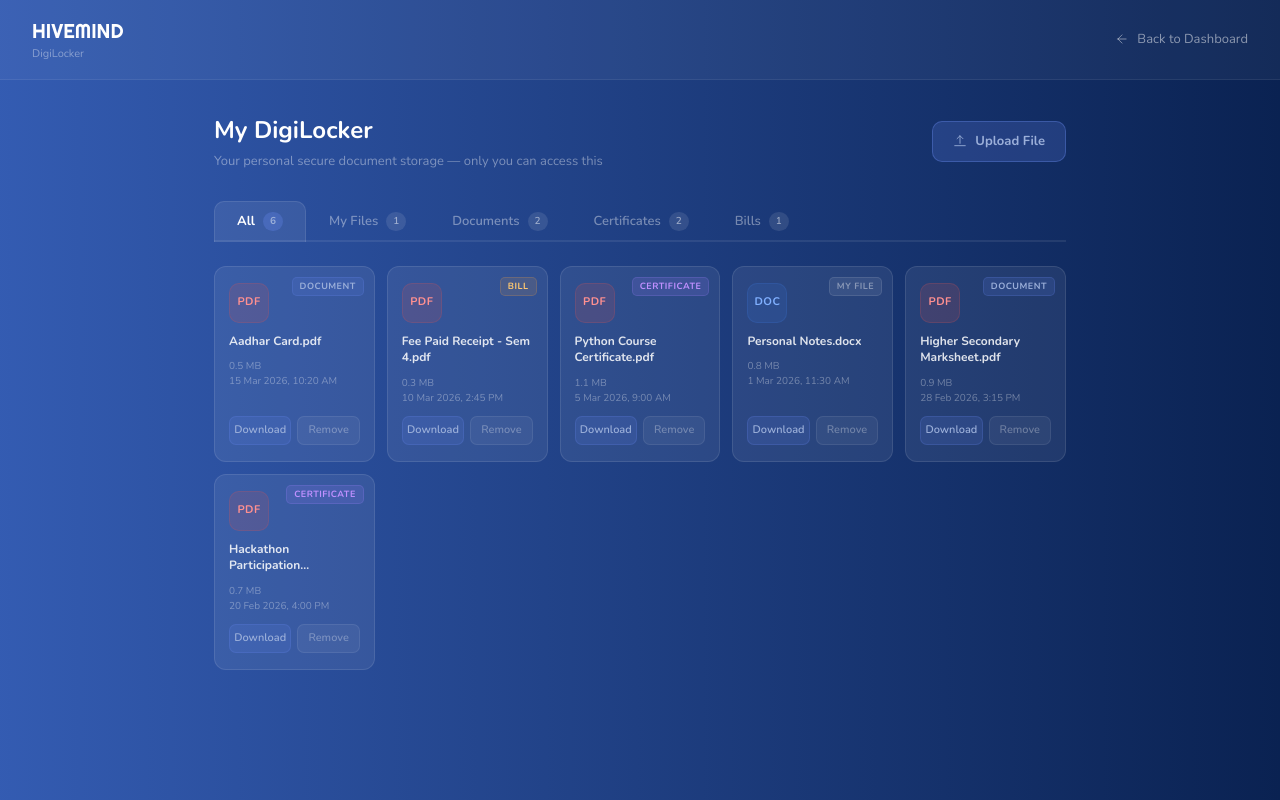
After one commit to sumedha-0407/hivemind, a Django app: page /accounts/digilocker/ in a window 1280 px wide. The commit adds this page. Run offline with Django 5.2, Linux system fonts and the light colour scheme.

Commit message:
digi locker

```diff
--- a/accounts/urls.py
+++ b/accounts/urls.py
@@ -11,4 +11,5 @@ urlpatterns = [
     path('study-materials/', views.study_materials_view, name='study_materials'),
     path('study-materials/<str:code>/', views.subject_materials_view, name='subject_materials'),
     path('assignments/', views.assignments_view, name='assignments'),
+    path('digilocker/', views.digilocker_view, name='digilocker'),
     ]
--- a/accounts/views.py
+++ b/accounts/views.py
@@ -52,3 +52,6 @@ def subject_materials_view(request, code):
 
 def assignments_view(request):
     return render(request, 'accounts/assignments.html')
+
+def digilocker_view(request):
+    return render(request, 'accounts/digilocker.html')
--- a/templates/accounts/dashboard.html
+++ b/templates/accounts/dashboard.html
@@ -273,7 +273,7 @@
       <svg class="nav-icon" viewBox="0 0 24 24" fill="none"><path d="M2 3 Q2 1 4 1 L20 1 Q22 1 22 3 L22 21 Q22 23 20 23 L4 23 Q2 23 2 21 Z" stroke="currentColor" stroke-width="1.5"/><line x1="7" y1="7" x2="17" y2="7" stroke="currentColor" stroke-width="1.2" stroke-linecap="round"/><line x1="7" y1="11" x2="17" y2="11" stroke="currentColor" stroke-width="1.2" stroke-linecap="round"/><line x1="2" y1="1" x2="2" y2="23" stroke="currentColor" stroke-width="2" stroke-linecap="round"/></svg>
       Study Materials
     </a>
-    <a href="#" class="nav-item">
+    <a href="{% url 'digilocker' %}" class="nav-item">
       <svg class="nav-icon" viewBox="0 0 24 24" fill="none"><rect x="3" y="11" width="18" height="12" rx="2" stroke="currentColor" stroke-width="1.5"/><path d="M7 11 L7 7 Q7 3 12 3 Q17 3 17 7 L17 11" stroke="currentColor" stroke-width="1.5" fill="none" stroke-linecap="round"/><circle cx="12" cy="17" r="2" stroke="currentColor" stroke-width="1.2"/></svg>
       DigiLocker
     </a>
--- /dev/null
+++ b/templates/accounts/digilocker.html
@@ -0,0 +1,431 @@
+{% extends 'base.html' %}
+
+{% block title %}HIVEMIND - DigiLocker{% endblock %}
+
+{% block background %}{% endblock background %}
+
+{% block content %}
+<style>
+  @import url('https://fonts.googleapis.com/css2?family=Righteous&family=Nunito:wght@400;600;700&display=swap');
+  * { font-family: 'Nunito', sans-serif; box-sizing: border-box; }
+  body {
+    background: linear-gradient(90deg, hsla(221, 55%, 45%, 1) 0%, hsla(220, 78%, 18%, 1) 100%);
+    min-height: 100vh;
+  }
+
+  /* TOP NAV */
+  .top-nav {
+    display: flex; align-items: center; justify-content: space-between;
+    padding: 16px 32px;
+    background: rgba(255,255,255,0.04);
+    border-bottom: 1px solid rgba(255,255,255,0.07);
+    position: sticky; top: 0; z-index: 10;
+  }
+  .nav-logo { font-family: 'Righteous', cursive; font-size: 20px; color: white; }
+  .nav-logo span { font-size: 11px; color: rgba(255,255,255,0.4); display: block; font-family: 'Nunito', sans-serif; font-weight: 400; }
+  .nav-back {
+    display: flex; align-items: center; gap: 8px;
+    font-size: 13px; color: rgba(255,255,255,0.5);
+    text-decoration: none; transition: all 0.2s;
+  }
+  .nav-back:hover { color: white; text-decoration: none; }
+
+  /* MAIN */
+  .main { max-width: 900px; margin: 0 auto; padding: 32px 24px; }
+
+  /* PAGE HEADER */
+  .page-header {
+    display: flex; align-items: center; justify-content: space-between;
+    margin-bottom: 28px;
+  }
+  .page-title { font-size: 24px; font-weight: 700; color: white; margin: 0; }
+  .page-sub { font-size: 13px; color: rgba(255,255,255,0.4); margin: 4px 0 0; }
+
+  /* UPLOAD BUTTON */
+  .upload-btn {
+    display: flex; align-items: center; gap: 8px;
+    padding: 10px 20px; border-radius: 10px;
+    background: rgba(104,137,238,0.2);
+    border: 1px solid rgba(104,137,238,0.35);
+    color: #9bafd9; font-size: 13px; font-weight: 700;
+    cursor: pointer; transition: all 0.2s; font-family: 'Nunito', sans-serif;
+  }
+  .upload-btn:hover { background: rgba(104,137,238,0.35); color: white; }
+
+  /* TABS */
+  .tabs {
+    display: flex; gap: 0;
+    border-bottom: 2px solid rgba(255,255,255,0.08);
+    margin-bottom: 24px;
+  }
+  .tab {
+    padding: 10px 22px; cursor: pointer;
+    font-size: 13px; font-weight: 600;
+    color: rgba(255,255,255,0.4);
+    border-radius: 10px 10px 0 0;
+    border: 1px solid transparent; border-bottom: none;
+    transition: all 0.2s; position: relative; bottom: -2px;
+    display: flex; align-items: center; gap: 8px;
+  }
+  .tab:hover { color: rgba(255,255,255,0.7); background: rgba(255,255,255,0.04); }
+  .tab.active {
+    color: white; font-weight: 700;
+    background: rgba(255,255,255,0.08);
+    border-color: rgba(255,255,255,0.1);
+    border-bottom-color: transparent;
+  }
+  .tab .tab-count {
+    font-size: 10px; padding: 2px 7px; border-radius: 10px;
+    background: rgba(255,255,255,0.1); color: rgba(255,255,255,0.5);
+  }
+  .tab.active .tab-count { background: rgba(104,137,238,0.3); color: #9bafd9; }
+
+  /* FILE GRID */
+  .file-grid {
+    display: grid;
+    grid-template-columns: repeat(auto-fill, minmax(160px, 1fr));
+    gap: 12px;
+  }
+
+  /* FILE TILE */
+  .file-tile {
+    background: rgba(255,255,255,0.07);
+    border: 1px solid rgba(255,255,255,0.1);
+    border-radius: 12px; padding: 16px 14px;
+    display: flex; flex-direction: column; gap: 10px;
+    transition: all 0.2s; position: relative;
+  }
+  .file-tile:hover { background: rgba(255,255,255,0.11); border-color: rgba(255,255,255,0.18); transform: translateY(-2px); }
+
+  .file-type-icon {
+    width: 40px; height: 40px; border-radius: 10px;
+    display: flex; align-items: center; justify-content: center;
+    font-size: 11px; font-weight: 700; letter-spacing: 0.5px;
+  }
+  .icon-pdf { background: rgba(220,80,80,0.15); color: #ff9090; border: 1px solid rgba(220,80,80,0.2); }
+  .icon-doc { background: rgba(60,120,220,0.15); color: #80b0ff; border: 1px solid rgba(60,120,220,0.2); }
+  .icon-img { background: rgba(40,180,120,0.15); color: #70d0a0; border: 1px solid rgba(40,180,120,0.2); }
+  .icon-ppt { background: rgba(240,100,40,0.15); color: #ff9060; border: 1px solid rgba(240,100,40,0.2); }
+  .icon-vid { background: rgba(160,80,220,0.15); color: #c090ff; border: 1px solid rgba(160,80,220,0.2); }
+  .icon-other { background: rgba(255,255,255,0.08); color: rgba(255,255,255,0.5); border: 1px solid rgba(255,255,255,0.1); }
+
+  .file-name {
+    font-size: 12px; font-weight: 700; color: rgba(255,255,255,0.85);
+    line-height: 1.4; word-break: break-word;
+    display: -webkit-box; -webkit-line-clamp: 2; -webkit-box-orient: vertical;
+    line-clamp: 2; overflow: hidden;
+  }
+  .file-meta { font-size: 10px; color: rgba(255,255,255,0.35); line-height: 1.5; }
+
+  .file-actions { display: flex; gap: 6px; margin-top: auto; }
+  .file-action-btn {
+    flex: 1; padding: 5px 0; border-radius: 7px; cursor: pointer;
+    font-size: 11px; font-weight: 600; text-align: center;
+    transition: all 0.2s; border: none; font-family: 'Nunito', sans-serif;
+  }
+  .btn-download { background: rgba(104,137,238,0.15); color: #9bafd9; border: 1px solid rgba(104,137,238,0.2); }
+  .btn-download:hover { background: rgba(104,137,238,0.3); color: white; }
+  .btn-delete { background: rgba(255,255,255,0.05); color: rgba(255,255,255,0.3); border: 1px solid rgba(255,255,255,0.08); }
+  .btn-delete:hover { background: rgba(220,80,80,0.15); color: #ff9090; border-color: rgba(220,80,80,0.2); }
+
+  /* TAG BADGE */
+  .tag-badge {
+    position: absolute; top: 10px; right: 10px;
+    font-size: 9px; font-weight: 700; letter-spacing: 0.5px;
+    padding: 2px 7px; border-radius: 5px;
+  }
+  .tag-self { background: rgba(255,255,255,0.08); color: rgba(255,255,255,0.4); border: 1px solid rgba(255,255,255,0.1); }
+  .tag-document { background: rgba(104,137,238,0.15); color: #9bafd9; border: 1px solid rgba(104,137,238,0.2); }
+  .tag-certificate { background: rgba(160,130,255,0.15); color: #c090ff; border: 1px solid rgba(160,130,255,0.2); }
+  .tag-bill { background: rgba(240,160,64,0.12); color: #ffc870; border: 1px solid rgba(240,160,64,0.2); }
+  .tag-download { background: rgba(40,180,120,0.12); color: #70d0a0; border: 1px solid rgba(40,180,120,0.2); }
+
+  /* EMPTY STATE */
+  .empty-state {
+    grid-column: 1 / -1; text-align: center;
+    padding: 60px 20px; color: rgba(255,255,255,0.25);
+  }
+  .empty-state p { font-size: 13px; margin-top: 12px; line-height: 1.6; }
+
+  /* MODAL */
+  .modal-overlay {
+    position: fixed; top: 0; left: 0; width: 100%; height: 100%;
+    background: rgba(0,0,20,0.7); z-index: 100;
+    display: none; align-items: center; justify-content: center;
+    backdrop-filter: blur(4px);
+  }
+  .modal-overlay.open { display: flex; }
+  .modal {
+    background: linear-gradient(135deg, hsla(221,55%,35%,1), hsla(220,78%,22%,1));
+    border: 1px solid rgba(255,255,255,0.15);
+    border-radius: 20px; padding: 28px 32px;
+    width: 100%; max-width: 420px;
+    display: flex; flex-direction: column; gap: 18px;
+  }
+  .modal-title { font-size: 18px; font-weight: 700; color: white; }
+  .modal-sub { font-size: 12px; color: rgba(255,255,255,0.4); margin-top: -10px; }
+
+  .upload-zone {
+    border: 2px dashed rgba(255,255,255,0.15); border-radius: 12px;
+    padding: 28px 20px; text-align: center; cursor: pointer;
+    transition: all 0.2s; position: relative;
+  }
+  .upload-zone:hover { border-color: rgba(104,137,238,0.4); background: rgba(104,137,238,0.05); }
+  .upload-zone input { position: absolute; top: 0; left: 0; width: 100%; height: 100%; opacity: 0; cursor: pointer; }
+  .upload-zone-text { font-size: 13px; color: rgba(255,255,255,0.4); margin-top: 8px; }
+  .upload-zone-text span { color: #9bafd9; font-weight: 700; }
+  .selected-file { font-size: 12px; color: #9bafd9; margin-top: 8px; font-weight: 600; }
+
+  .modal-label { font-size: 11px; color: rgba(255,255,255,0.5); font-weight: 700; letter-spacing: 0.5px; margin-bottom: 6px; }
+  .tag-options { display: flex; gap: 8px; flex-wrap: wrap; }
+  .tag-option {
+    padding: 6px 14px; border-radius: 8px; cursor: pointer;
+    font-size: 12px; font-weight: 600; transition: all 0.2s;
+    background: rgba(255,255,255,0.06); color: rgba(255,255,255,0.5);
+    border: 1px solid rgba(255,255,255,0.1);
+  }
+  .tag-option:hover { background: rgba(255,255,255,0.1); color: white; }
+  .tag-option.selected { background: rgba(104,137,238,0.25); color: #9bafd9; border-color: rgba(104,137,238,0.4); }
+
+  .modal-actions { display: flex; gap: 10px; }
+  .modal-save {
+    flex: 1; padding: 11px; border-radius: 10px; border: none; cursor: pointer;
+    background: linear-gradient(135deg, rgba(104,137,238,0.8), rgba(80,110,210,0.9));
+    color: white; font-size: 14px; font-weight: 700;
+    font-family: 'Nunito', sans-serif; transition: all 0.25s;
+  }
+  .modal-save:hover { background: linear-gradient(135deg, rgba(104,137,238,1), rgba(80,110,210,1)); }
+  .modal-cancel {
+    padding: 11px 20px; border-radius: 10px; cursor: pointer;
+    background: rgba(255,255,255,0.06); color: rgba(255,255,255,0.5);
+    border: 1px solid rgba(255,255,255,0.1); font-size: 14px;
+    font-family: 'Nunito', sans-serif; transition: all 0.2s;
+  }
+  .modal-cancel:hover { background: rgba(255,255,255,0.1); color: white; }
+</style>
+
+<!-- TOP NAV -->
+<div class="top-nav">
+  <div class="nav-logo">
+    HIVEMIND
+    <span>DigiLocker</span>
+  </div>
+  <a href="{% url 'dashboard' %}" class="nav-back">
+    <svg width="14" height="14" viewBox="0 0 24 24" fill="none"><path d="M19 12H5M5 12L12 19M5 12L12 5" stroke="currentColor" stroke-width="1.5" stroke-linecap="round" stroke-linejoin="round"/></svg>
+    Back to Dashboard
+  </a>
+</div>
+
+<div class="main">
+  <div class="page-header">
+    <div>
+      <div class="page-title">My DigiLocker</div>
+      <div class="page-sub">Your personal secure document storage — only you can access this</div>
+    </div>
+    <button class="upload-btn" onclick="openModal()">
+      <svg width="14" height="14" viewBox="0 0 24 24" fill="none"><path d="M12 3 L12 16 M7 8 L12 3 L17 8" stroke="currentColor" stroke-width="1.5" stroke-linecap="round" stroke-linejoin="round"/><path d="M3 20 L21 20" stroke="currentColor" stroke-width="1.5" stroke-linecap="round"/></svg>
+      Upload File
+    </button>
+  </div>
+
+  <!-- TABS -->
+  <div class="tabs">
+    <div class="tab active" onclick="setTab('all')" id="tab-all">All <span class="tab-count" id="tc-all">0</span></div>
+    <div class="tab" onclick="setTab('self')" id="tab-self">My Files <span class="tab-count" id="tc-self">0</span></div>
+    <div class="tab" onclick="setTab('document')" id="tab-document">Documents <span class="tab-count" id="tc-document">0</span></div>
+    <div class="tab" onclick="setTab('certificate')" id="tab-certificate">Certificates <span class="tab-count" id="tc-certificate">0</span></div>
+    <div class="tab" onclick="setTab('bill')" id="tab-bill">Bills <span class="tab-count" id="tc-bill">0</span></div>
+  </div>
+
+  <!-- FILE GRID -->
+  <div class="file-grid" id="file-grid"></div>
+</div>
+
+<!-- UPLOAD MODAL -->
+<div class="modal-overlay" id="modal-overlay">
+  <div class="modal">
+    <div>
+      <div class="modal-title">Upload File</div>
+      <div class="modal-sub">Files are stored locally and only accessible by you</div>
+    </div>
+
+    <div class="upload-zone" id="upload-zone">
+      <input type="file" id="file-input" onchange="fileSelected(this)" accept="*/*"/>
+      <svg width="28" height="28" viewBox="0 0 24 24" fill="none" style="opacity:0.3;margin:0 auto"><path d="M12 3 L12 16 M7 8 L12 3 L17 8" stroke="white" stroke-width="1.5" stroke-linecap="round" stroke-linejoin="round"/><path d="M3 20 L21 20" stroke="white" stroke-width="1.5" stroke-linecap="round"/></svg>
+      <div class="upload-zone-text">Drop file here or <span>browse</span></div>
+      <div class="selected-file" id="selected-file-name"></div>
+    </div>
+
+    <div>
+      <div class="modal-label">TAG THIS FILE AS</div>
+      <div class="tag-options">
+        <div class="tag-option selected" onclick="selectTag(this, 'self')">My File</div>
+        <div class="tag-option" onclick="selectTag(this, 'document')">Document</div>
+        <div class="tag-option" onclick="selectTag(this, 'certificate')">Certificate</div>
+        <div class="tag-option" onclick="selectTag(this, 'bill')">Bill</div>
+      </div>
+    </div>
+
+    <div class="modal-actions">
+      <button class="modal-cancel" onclick="closeModal()">Cancel</button>
+      <button class="modal-save" onclick="saveFile()">Save to DigiLocker</button>
+    </div>
+  </div>
+</div>
+
+<script>
+  // Sample dummy files
+  let files = [
+    { id: 3, name: 'Aadhar Card.pdf', type: 'pdf', tag: 'document', size: '0.5 MB', date: '15 Mar 2026, 10:20 AM', subject: null },
+    { id: 4, name: 'Fee Paid Receipt - Sem 4.pdf', type: 'pdf', tag: 'bill', size: '0.3 MB', date: '10 Mar 2026, 2:45 PM', subject: null },
+    { id: 5, name: 'Python Course Certificate.pdf', type: 'pdf', tag: 'certificate', size: '1.1 MB', date: '5 Mar 2026, 9:00 AM', subject: null },
+    { id: 6, name: 'Personal Notes.docx', type: 'doc', tag: 'self', size: '0.8 MB', date: '1 Mar 2026, 11:30 AM', subject: null },
+    { id: 7, name: 'Higher Secondary Marksheet.pdf', type: 'pdf', tag: 'document', size: '0.9 MB', date: '28 Feb 2026, 3:15 PM', subject: null },
+    { id: 8, name: 'Hackathon Participation Certificate.pdf', type: 'pdf', tag: 'certificate', size: '0.7 MB', date: '20 Feb 2026, 4:00 PM', subject: null },
+  ];
+
+  let currentTab = 'all';
+  let selectedTag = 'self';
+  let selectedFileName = '';
+
+  function getTypeLabel(type) {
+    return { pdf: 'PDF', doc: 'DOC', ppt: 'PPT', img: 'IMG', vid: 'VID' }[type] || 'FILE';
+  }
+
+  function getTagLabel(tag) {
+    return { self: 'MY FILE', document: 'DOCUMENT', certificate: 'CERTIFICATE', bill: 'BILL' }[tag] || tag.toUpperCase();
+  }
+
+  function setTab(tab) {
+    currentTab = tab;
+    document.querySelectorAll('.tab').forEach(t => t.classList.remove('active'));
+    document.getElementById('tab-' + tab).classList.add('active');
+    render();
+  }
+
+  function render() {
+    const filtered = currentTab === 'all' ? files : files.filter(f => f.tag === currentTab);
+
+    // Update counts
+    const tags = ['all', 'self', 'document', 'certificate', 'bill'];
+    tags.forEach(tag => {
+      const count = tag === 'all' ? files.length : files.filter(f => f.tag === tag).length;
+      const el = document.getElementById('tc-' + tag);
+      if (el) el.textContent = count;
+    });
+
+    const grid = document.getElementById('file-grid');
+    if (filtered.length === 0) {
+      grid.innerHTML = `<div class="empty-state">
+        <svg width="40" height="40" viewBox="0 0 24 24" fill="none" style="opacity:0.2;margin:0 auto"><rect x="3" y="11" width="18" height="12" rx="2" stroke="white" stroke-width="1.5"/><path d="M7 11 L7 7 Q7 3 12 3 Q17 3 17 7 L17 11" stroke="white" stroke-width="1.5" fill="none" stroke-linecap="round"/></svg>
+        <p>No files here yet.<br>Click "Upload File" to add your first file.</p>
+      </div>`;
+      return;
+    }
+
+    grid.innerHTML = filtered.map(f => `
+      <div class="file-tile">
+        <span class="tag-badge tag-${f.tag}">${getTagLabel(f.tag)}</span>
+        <div class="file-type-icon icon-${f.type}">${getTypeLabel(f.type)}</div>
+        <div class="file-name">${f.name}</div>
+        <div class="file-meta">
+          ${f.size}<br>
+          ${f.date}
+          ${f.subject ? `<br>${f.subject}` : ''}
+        </div>
+        <div class="file-actions">
+          <button class="file-action-btn btn-download" onclick="downloadFile(${f.id})">Download</button>
+          <button class="file-action-btn btn-delete" onclick="deleteFile(${f.id})">Remove</button>
+        </div>
+      </div>
+    `).join('');
+  }
+
+  function downloadFile(id) {
+    const f = files.find(x => x.id === id);
+    if (f) alert(`Downloading "${f.name}"...\n(Backend integration needed for actual download)`);
+  }
+
+  function deleteFile(id) {
+    if (confirm('Remove this file from your DigiLocker?')) {
+      files = files.filter(f => f.id !== id);
+      render();
+    }
+  }
+
+  function openModal() {
+    document.getElementById('modal-overlay').classList.add('open');
+    document.getElementById('selected-file-name').textContent = '';
+    document.getElementById('file-input').value = '';
+    selectedFileName = '';
+  }
+
+  function closeModal() {
+    document.getElementById('modal-overlay').classList.remove('open');
+  }
+
+  function fileSelected(input) {
+    if (input.files && input.files[0]) {
+      selectedFileName = input.files[0].name;
+      document.getElementById('selected-file-name').textContent = '📄 ' + selectedFileName;
+    }
+  }
+
+  function selectTag(el, tag) {
+    document.querySelectorAll('.tag-option').forEach(t => t.classList.remove('selected'));
+    el.classList.add('selected');
+    selectedTag = tag;
+  }
+
+  function getFileType(name) {
+    const ext = name.split('.').pop().toLowerCase();
+    if (['pdf'].includes(ext)) return 'pdf';
+    if (['doc', 'docx'].includes(ext)) return 'doc';
+    if (['ppt', 'pptx'].includes(ext)) return 'ppt';
+    if (['jpg', 'jpeg', 'png', 'gif'].includes(ext)) return 'img';
+    if (['mp4', 'avi', 'mov'].includes(ext)) return 'vid';
+    return 'other';
+  }
+
+  function getFileSize(bytes) {
+    if (bytes < 1024) return bytes + ' B';
+    if (bytes < 1024 * 1024) return (bytes / 1024).toFixed(1) + ' KB';
+    return (bytes / (1024 * 1024)).toFixed(1) + ' MB';
+  }
+
+  function saveFile() {
+    const input = document.getElementById('file-input');
+    if (!input.files || !input.files[0]) {
+      alert('Please select a file first!');
+      return;
+    }
+    const file = input.files[0];
+    const now = new Date();
+    const dateStr = now.toLocaleDateString('en-IN', { day: '2-digit', month: 'short', year: 'numeric' }) +
+      ', ' + now.toLocaleTimeString('en-IN', { hour: '2-digit', minute: '2-digit', hour12: true });
+
+    files.unshift({
+      id: Date.now(),
+      name: file.name,
+      type: getFileType(file.name),
+      tag: selectedTag,
+      size: getFileSize(file.size),
+      date: dateStr,
+      subject: null
+    });
+
+    closeModal();
+    setTab('all');
+  }
+
+  // Close modal on overlay click
+  document.getElementById('modal-overlay').addEventListener('click', function(e) {
+    if (e.target === this) closeModal();
+  });
+
+  render();
+</script>
+
+{% endblock %}
+
+{% block extra_js %}{% endblock %}
```
